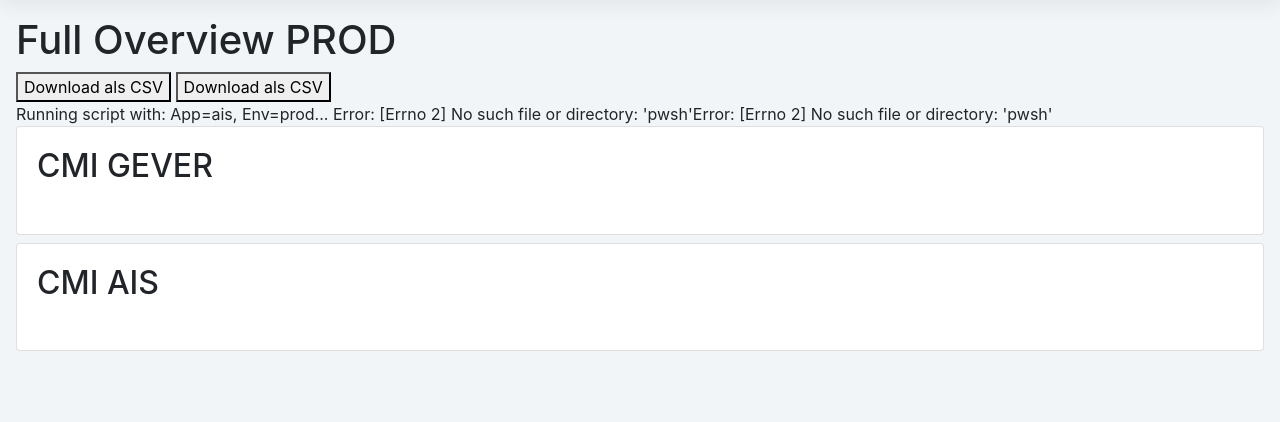
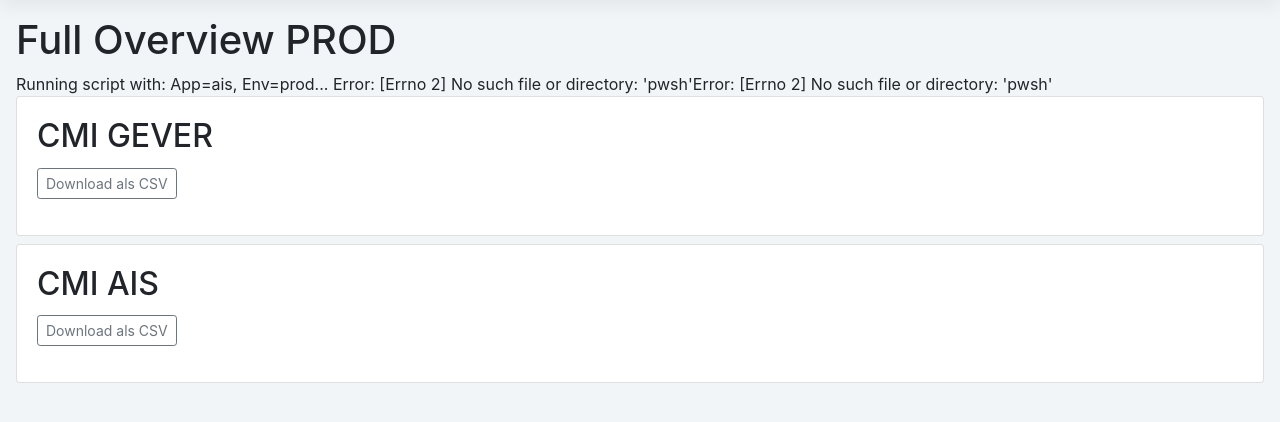
Before and after one commit to rogrut-uzh/cmi-administration-webapp, a Flask app: page /fulloverview-prod in a window 1280 px wide. Shown: the part 64-486 px from the top of the page. Run offline with Flask 3, Linux system fonts and the light colour scheme; some libraries are stand-ins or nearby versions.

Commit message:
small changes

```diff
--- a/templates/fulloverview-prod.html
+++ b/templates/fulloverview-prod.html
@@ -8,8 +8,6 @@
     <div class="col p-2">
 	    <h1>Full Overview PROD</h1>
 
-<button onclick="downloadTableAsCsv('dataTableCmiProd', 'Overview_CMI_GEVER_PROD.csv')">Download als CSV</button>&nbsp;<button onclick="downloadTableAsCsv('dataTableAisProd', 'Overview_CMI_AIS_PROD.csv')">Download als CSV</button>
-
         <div class="row mb-2 align-items-start">
 		  <div class="col">
 
@@ -18,6 +16,7 @@
 			<div class="card">
 				<div class="card-body">
 					<h2 class="card-title">CMI GEVER</h2>
+                    <button class="btn btn-outline-secondary btn-sm" onclick="downloadTableAsCsv('dataTableCmiProd', 'Overview_CMI_GEVER_PROD.csv')">Download als CSV</button>
 					<div class="table-responsive table-responsive-heightlimit"><table id="dataTableCmiProd" class="table table-striped table-bordered sortable"></table></div>
 				</div>
 			</div>
@@ -29,6 +28,7 @@
 			<div class="card">
 				<div class="card-body">
 					<h2 class="card-title">CMI AIS</h2>
+                    <button class="btn btn-outline-secondary btn-sm" onclick="downloadTableAsCsv('dataTableAisProd', 'Overview_CMI_AIS_PROD.csv')">Download als CSV</button>
 					<div class="table-responsive table-responsive-heightlimit"><table id="dataTableAisProd" class="table table-striped table-bordered sortable"></table></div>
 				</div>
 			</div>
--- a/templates/fulloverview-test.html
+++ b/templates/fulloverview-test.html
@@ -8,8 +8,6 @@
     <div class="col p-2">
 	    <h1>Full Overview TEST</h1>
 
-<button onclick="downloadTableAsCsv('dataTableCmiTest', 'Overview_CMI_GEVER_TEST.csv')">Download als CSV</button>&nbsp;<button onclick="downloadTableAsCsv('dataTableAisTest', 'Overview_CMI_AIS_TEST.csv')">Download als CSV</button>
-
         <div class="row mb-2 align-items-start">
 		  <div class="col">
 
@@ -18,6 +16,7 @@
 			<div class="card">
 				<div class="card-body">
 					<h2 class="card-title">CMI GEVER</h2>
+                    <button class="btn btn-outline-secondary btn-sm" onclick="downloadTableAsCsv('dataTableCmiTest', 'Overview_CMI_GEVER_TEST.csv')">Download als CSV</button>
 					<div class="table-responsive table-responsive-heightlimit"><table id="dataTableCmiTest" class="table table-striped table-bordered sortable"></table></div>
 				</div>
 			</div>
@@ -29,6 +28,7 @@
 			<div class="card">
 				<div class="card-body">
 					<h2 class="card-title">CMI AIS</h2>
+                    <button class="btn btn-outline-secondary btn-sm" onclick="downloadTableAsCsv('dataTableAisTest', 'Overview_CMI_AIS_TEST.csv')">Download als CSV</button>
 					<div class="table-responsive table-responsive-heightlimit"><table id="dataTableAisTest" class="table table-striped table-bordered sortable"></table></div>
 				</div>
 			</div>
```
